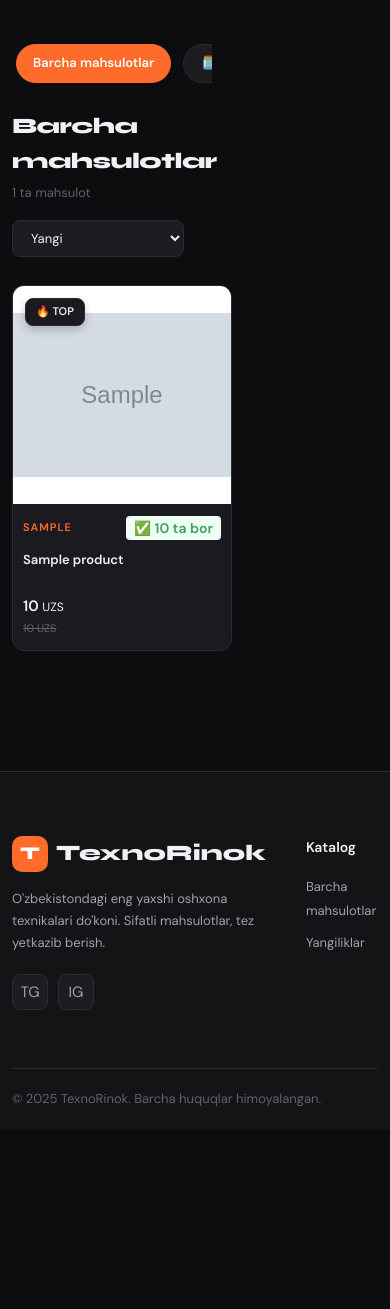
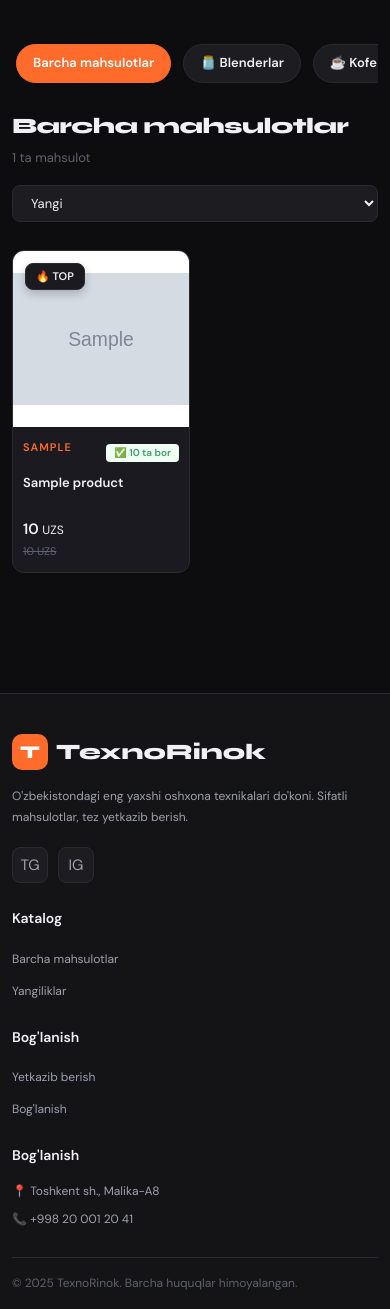
Before and after one commit to dilshod544/TexnoRinok, a Django app: a page that uses templates/base/base.html in a window 390 px wide. Shown: the part 69-1378 px from the top of the page. Before the commit the page ends 1175 px from the top, so only its background shows below. Run offline with Django 5.2, Linux system fonts and the light colour scheme; data comes from the database, SQL or seed files in the repository; tables that the repository leaves empty hold one stand-in row (values such as "Sample post"); grey boxes marked "Sample" are stand-in pictures.

Commit message:
Refine mobile responsiveness and product card grid behavior.
Stabilizes catalog card sizing across breakpoints, fixes stock badge layout, and improves footer/mobile layout while bumping CSS cache version.

Co-authored-by: Cursor <cursoragent@cursor.com>

```diff
--- a/static/css/main.css
+++ b/static/css/main.css
@@ -817,33 +817,60 @@ button {
    ========================================== */
 .products-grid {
   display: grid !important;
-  grid-template-columns: repeat(auto-fill, minmax(280px, 1fr)) !important;
-  gap: 30px !important;
+  grid-template-columns: repeat(3, minmax(0, 1fr)) !important;
+  gap: 20px !important;
   width: 100% !important;
+  align-items: stretch;
+  max-width: 980px;
 }
 
 @media (max-width: 1400px) {
   .products-grid {
-    grid-template-columns: repeat(auto-fill, minmax(250px, 1fr)) !important;
-    gap: 24px !important;
+    grid-template-columns: repeat(3, minmax(0, 1fr)) !important;
+    gap: 18px !important;
   }
 }
 
 @media (max-width: 1024px) {
   .products-grid {
-    grid-template-columns: repeat(auto-fill, minmax(180px, 1fr)) !important;
-    gap: 20px !important;
-  }
+    grid-template-columns: repeat(2, minmax(0, 1fr)) !important;
+    gap: 16px !important;
+  }
+}
+
+@media (max-width: 768px) {
+  .products-grid {
+    grid-template-columns: repeat(2, minmax(0, 1fr)) !important;
+    gap: 12px !important;
+  }
+  .product-card__info { padding: 12px 10px !important; }
+  .product-name {
+    font-size: 14px !important;
+    line-height: 1.3 !important;
+    height: 36px !important;
+    margin-bottom: 8px !important;
+  }
+  .price-current { font-size: 16px !important; }
 }
 
 @media (max-width: 480px) {
   .products-grid {
-    grid-template-columns: repeat(auto-fill, minmax(140px, 1fr)) !important;
-    gap: 12px !important;
+    grid-template-columns: repeat(2, minmax(0, 1fr)) !important;
+    gap: 10px !important;
   }
   .product-card {
     min-width: 0 !important;
   }
+}
+
+@media (max-width: 360px) {
+  .products-grid {
+    grid-template-columns: 1fr !important;
+  }
+}
+
+.catalog-main {
+  min-width: 0;
 }
 
 .product-card {
@@ -855,8 +882,10 @@ button {
   display: flex;
   flex-direction: column;
   height: 100%;
-  max-width: 400px;
-  margin: 0 auto;
+  width: 100%;
+  min-width: 0;
+  max-width: none;
+  margin: 0;
 }
 
 .product-card:hover {
@@ -959,7 +988,8 @@ button {
 .product-card__meta {
   display: flex;
   justify-content: space-between;
-  align-items: center;
+  align-items: flex-start;
+  gap: 8px;
   margin-bottom: 12px;
 }
 
@@ -971,7 +1001,20 @@ button {
   letter-spacing: 1px;
 }
 
+.product-stock-badge {
+  min-width: 0;
+  margin-left: auto;
+}
+
 .stock-status {
+  display: inline-flex;
+  align-items: center;
+  justify-content: center;
+  max-width: 100%;
+  white-space: normal;
+  word-break: break-word;
+  text-align: center;
+  line-height: 1.2;
   font-size: 10px;
   padding: 3px 8px;
   border-radius: 4px;
@@ -1378,7 +1421,7 @@ button {
   margin-bottom: 20px;
 }
 
-.stock-status {
+.product-detail .stock-status {
   font-size: 14px;
   font-weight: 600;
 }
@@ -2202,6 +2245,10 @@ html {
   .header-top, .nav-links, .search-bar, .catalog-sidebar, .mobile-bottom-nav {
     display: none !important;
   }
+  .catalog-layout {
+    grid-template-columns: 1fr !important;
+    gap: 0 !important;
+  }
 
   .navbar-inner {
     padding: 8px 0;
@@ -2217,12 +2264,7 @@ html {
   .hero-desc { font-size: 14px; margin-bottom: 24px; }
 
   .categories-grid { grid-template-columns: repeat(2, 1fr); gap: 10px; }
-  .products-grid {
-    display: grid !important;
-    grid-template-columns: repeat(auto-fill, minmax(220px, 1fr)) !important;
-    gap: 20px !important;
-    overflow: visible !important;
-  }
+  .products-grid { overflow: visible !important; }
 
   .sidebar { width: min(280px, 85%) !important; }
 
@@ -2704,3 +2746,80 @@ html {
 .overflow-hidden { overflow: hidden !important; }
 .w-full { width: 100% !important; }
 .flex-col { flex-direction: column !important; }
+
+/* --- MOBILE SAFE PASS --- */
+@media (max-width: 768px) {
+  .section-header {
+    flex-direction: column;
+    align-items: flex-start;
+    gap: 12px;
+  }
+  .catalog-topbar {
+    align-items: stretch;
+  }
+  .sort-controls,
+  #sort-select {
+    width: 100%;
+  }
+  .breadcrumb {
+    flex-wrap: wrap;
+    row-gap: 4px;
+  }
+  .product-detail-layout {
+    grid-template-columns: 1fr;
+    gap: 24px;
+  }
+  .checkout-layout {
+    grid-template-columns: 1fr !important;
+    gap: 20px;
+  }
+  .form-grid-2 {
+    grid-template-columns: 1fr !important;
+  }
+  .cart-item {
+    grid-template-columns: 64px 1fr auto;
+    gap: 12px;
+    padding: 14px;
+  }
+  .cart-item__qty,
+  .cart-item__price {
+    display: none;
+  }
+  .mobile-nav {
+    width: min(300px, 85vw);
+  }
+}
+
+@media (max-width: 480px) {
+  .hero-actions > * {
+    width: 100%;
+  }
+  .pagination {
+    gap: 6px;
+  }
+  .cart-item__subtotal {
+    font-size: 14px;
+  }
+  .footer {
+    padding-top: 40px;
+  }
+  .footer-grid {
+    grid-template-columns: 1fr;
+    gap: 24px;
+    margin-bottom: 28px;
+  }
+  .footer-brand p,
+  .footer-col a,
+  .contact-info p {
+    font-size: 12px;
+  }
+  .footer-bottom {
+    flex-direction: column;
+    align-items: flex-start;
+    gap: 8px;
+    padding: 16px 0;
+  }
+  .footer-bottom p {
+    font-size: 12px;
+  }
+}
--- a/templates/base/base.html
+++ b/templates/base/base.html
@@ -12,7 +12,7 @@
 
   <link rel="preconnect" href="https://fonts.googleapis.com">
   <link href="https://fonts.googleapis.com/css2?family=Syne:wght@400;600;700;800&family=DM+Sans:wght@300;400;500;600&display=swap" rel="stylesheet">
-  <link rel="stylesheet" href="{% static 'css/main.css' %}?v=1.1">
+  <link rel="stylesheet" href="{% static 'css/main.css' %}?v=1.9">
   {% block extra_css %}{% endblock %}
 </head>
 <body>
```
Also changed, not shown: 2 other files.
